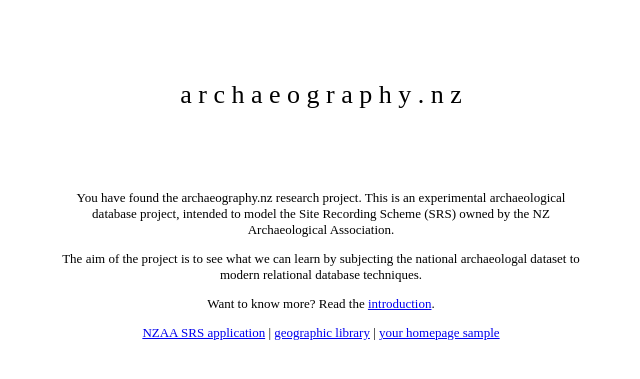
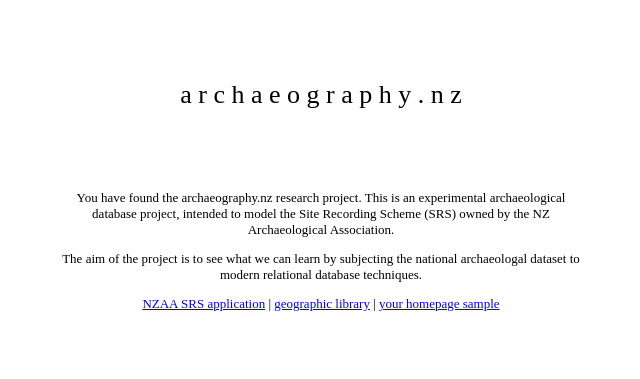
Before and after one commit to malcolmhutchinson/archaeography, a Django app: page / in a window 1280 px wide. Shown: the top 379 px of the page, without its empty margins (319-959 px from the left). Run offline with Django 3.2, Linux system fonts and the light colour scheme; the visitor is signed in with stand-in values (Sample User, id 1).

Commit message:
Changing the 'nothing to see' template to remove the link to introduction.

```diff
--- a/templates/nothingtosee.html
+++ b/templates/nothingtosee.html
@@ -45,8 +45,7 @@
   the national archaeologal dataset to modern relational database
     techniques.</p>
 
-  <p>Want to know more? Read
-  the <a href='/manuals/00_INTRODUCTION'>introduction</a>.</p>
+
 
 
 
```
Also changed, not shown: 1 other file.
